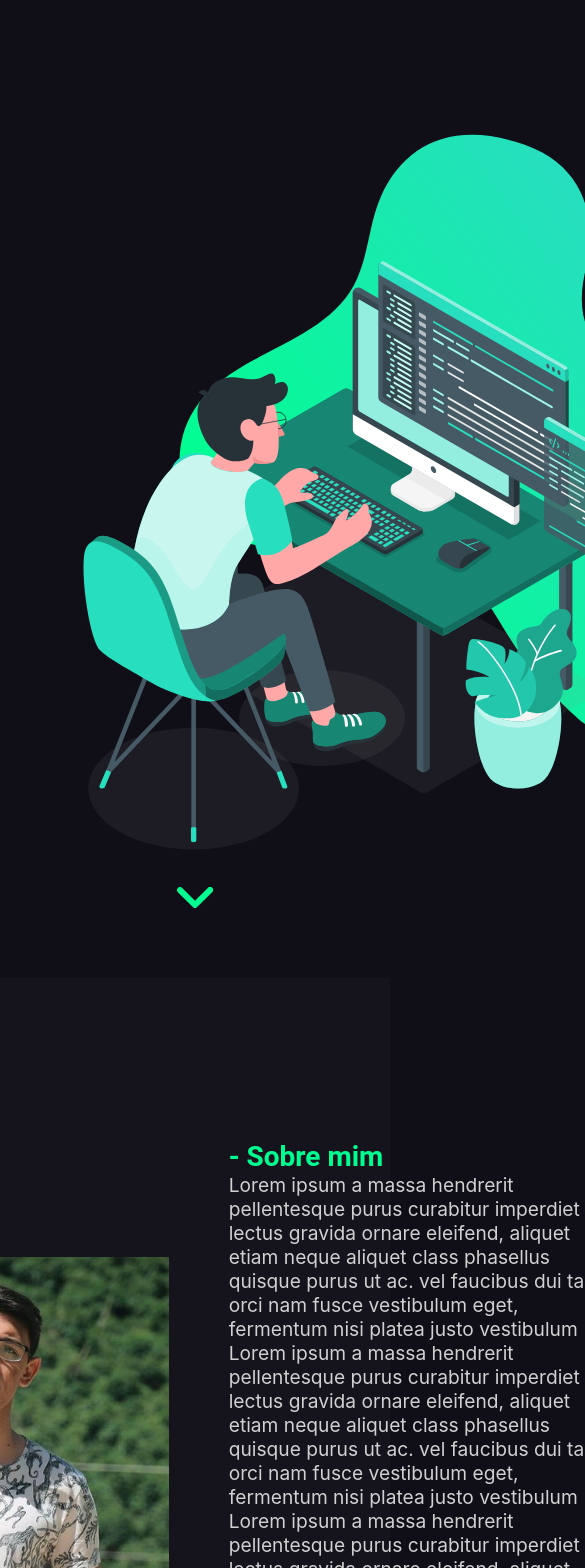
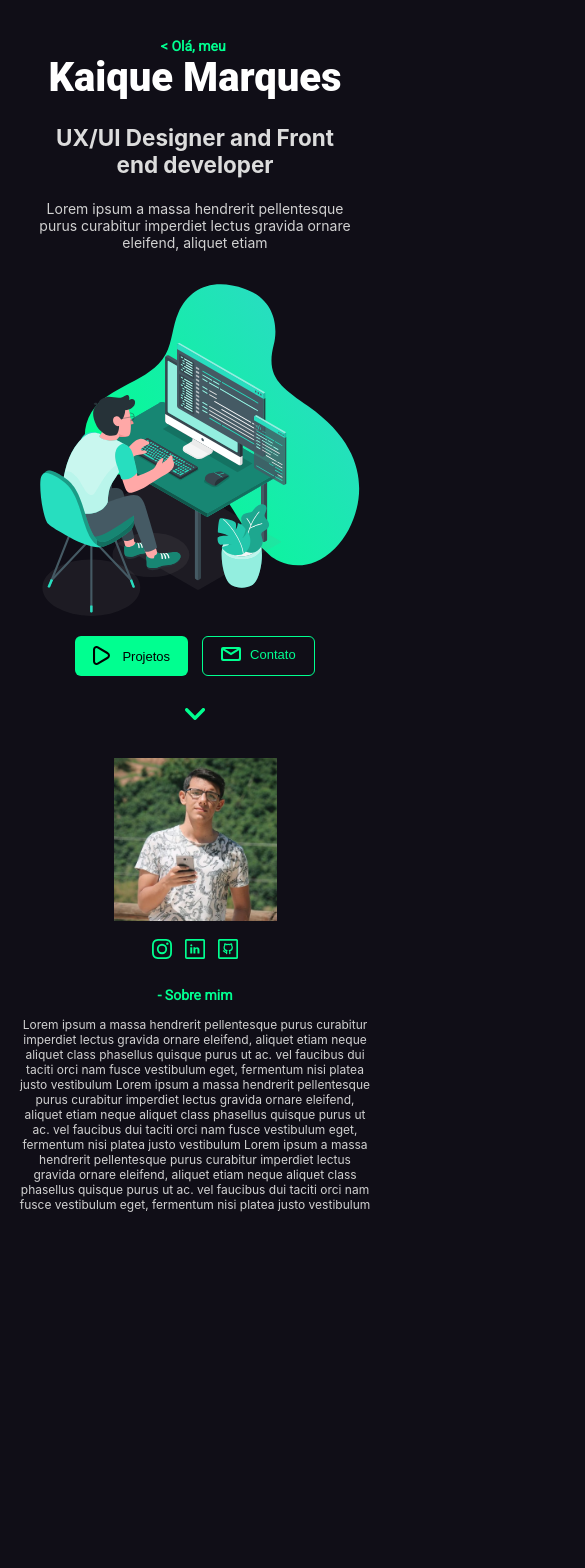
Before and after one commit to KaiqueMP/personal-site, a React (Create React App) app: page / in a window 390 px wide. Shown: the top 1568 px of the page, 585 px wide, since content can reach past the window. After the commit the page ends 1232 px from the top, so only its background shows below. Built offline with nearby package versions, Linux system fonts and the light colour scheme.

Commit message:
Reestruturando o CSS para Responsivo
Neste commit eu estou refazendo todo o CSS para deixar a aplicacao responsiva.
Estou utilizando a metodologia Mobile firste, onde irei desenvolver primeiro a versão mobile e depois passarei para a versão web

```diff
--- a/public/index.html
+++ b/public/index.html
@@ -9,6 +9,7 @@
       name="description"
       content="Web site created using create-react-app"
     />
+    <link href="https://fonts.googleapis.com/css?family=Roboto&display=swap" rel="stylesheet">
     <link rel="apple-touch-icon" href="%PUBLIC_URL%/logo192.png" />
     <!--
       manifest.json provides metadata used when your web app is installed on a
--- a/src/App.css
+++ b/src/App.css
@@ -1,3 +1,4 @@
 body{
   background-color: #100E17;
+  margin: 0;
 }
--- a/src/App.js
+++ b/src/App.js
@@ -7,7 +7,7 @@ import Sobre from './pages/sobre/sobre';
 function App() {
   return (
     <div>
-      <Menu />
+      {/* <Menu /> */}
       <Inicio />
       <Sobre />
     </div>
--- a/src/pages/Inicio/Inicio.js
+++ b/src/pages/Inicio/Inicio.js
@@ -6,9 +6,8 @@ import './inicio.css'
 class Inicio extends Component{
     render(){
         return(
-            <div>
-                <div className="container-inicio">
-                    <div id="leftItems">
+            <main className="container-inicio">
+                    <section className="hero container-inicio">
                         <Typical
                             steps={["< Hello i'm />", 3000, '< Olá, meu nome é />', 5000]}
                             loop={Infinity}
@@ -19,27 +18,27 @@ class Inicio extends Component{
                         <h3>UX/UI Designer and Front end developer</h3>
                         <p>Lorem ipsum a massa hendrerit pellentesque purus curabitur
                             imperdiet lectus gravida ornare eleifend, aliquet etiam
-                            neque aliquet class phasellus quisque purus ut ac. vel
-                            faucibus dui taciti orci nam fusce vestibulum eget,
-                            fermentum nisi platea justo vestibulum
+
+
                         </p>
+                    </section>
 
+                <div className="button">
                     <button className="buttonSolid" href=""><span className="icon"></span>Projetos</button>
                     <button className="buttonBorder" href=""><span className="icon"></span>Contato</button>
-
-
                 </div>
 
-                    <div >
-                    <img className="illustration" src={require('../../assets/Ilustracao-inicio.svg')} />
-                    </div>
+                <div className="illustration">
+                    <figure>
+                        <img src={require('../../assets/Ilustracao-inicio.svg')} alt="Kaique Illustration" />
+                    </figure>
                 </div>
 
                 <div className="scroll">
                     <img src={require('../../assets/scroll.svg')} />
                 </div>
 
-            </div>
+            </main>
 
 
         );
--- a/src/pages/Inicio/inicio.css
+++ b/src/pages/Inicio/inicio.css
@@ -1,109 +1,115 @@
-.container-inicio{
-    display: flex;
-    justify-content: center;
-    align-items: center;
+*{
+    box-sizing: border-box;
+}
+
+figure{
+    margin: 0;
+}
 
 
+.container-inicio{
+   max-width: 1005px;
+   margin: 0 auto;
+   padding: 1em 1em;
+}
 
+main{
+    display:flex;
+    flex-flow: column;
 
 }
 
+.hero{
+    text-align: center;
+}
+
+main > .button {
+    display: flex;
+    align-self: center;
+    order: 1;
+
+}
+
+main > .scroll{
+    order: 1;
+}
+
 .styles_typicalWrapper__1_Uvh {
-    font: 600 28px Roboto;
+    font: 600 14px Roboto;
     letter-spacing: 0;
     color: #00FF90;
     margin: 0px;
 }
 
-#leftItems{
-    flex-direction: row;
-    margin-right: 8rem;
-    /* background-color: blue; */
-}
-
-.rightItems{
-    display: flex;
-    align-items: flex-end;
-    /* background-color: red; */
-
-}
 
 
 h2{
     margin: 0px;
-    text-align: left;
-    font:  80px Roboto black;
+    font:  40px Roboto black;
     letter-spacing: 0;
     color: #FFFFFF;
 }
 
 h3{
-    text-align: left;
-    font: Regular 28px/34px Roboto;
+    font: Regular 14px/34px Roboto;
     letter-spacing: 0;
     color: #DCDCDC;
 }
 
 p{
-    max-width: 584px;;
-    text-align: left;
-    font: Regular 16px/19px Roboto;
+    font-size: 14px;
+    font: Regular Roboto;
     letter-spacing: 0;
     color: #D1D1D1;
 }
 
 .buttonSolid{
-
+    display: flex;
+    align-items: center;
     background: #00FF90 0% 0% no-repeat padding-box;
     border-radius: 6px;
     border: none;
-    font-size: 22px;
-    margin-right: 24px;
-    margin-top: 60px;
-    padding: 17px 30px;
+    font-size: 13px;
+    margin-right: 14px;
+    /* margin-top: 34px; */
+    padding: 10px 18px;
     cursor: pointer;
 }
 
 .buttonSolid .icon{
     background: url(../../assets/play-icon.svg) no-repeat;
-    float: left;
     width: 20px;
     height: 20px;
-    margin-right: 15px;
-    margin-top: 2px;
+    margin-right: 9px;
+    /* margin-top: 2px; */
 }
 
 .buttonBorder{
+    margin: 0;
+    display: flex;
     background-color: transparent;
     color: #00FF90;
     border-radius: 6px;
     border: 1px solid #00FF90;
-    font-size: 22px;
-    padding: 17px 30px;
+    font-size: 13px;
+    padding: 10px 18px;
     cursor: pointer;
+    /* align-items: center; */
+
 
 }
 
 .buttonBorder .icon{
     background: url(../../assets/email-icon.svg) no-repeat;
-    float: left;
     width: 20px;
-    height: 20px;
-    margin-right: 15px;
-    margin-top: 4px;
-}
-
-.illustration{
-
-    width: 768px;
-    height: 778px;
-
-
+    height: 14px;
+    margin-right: 9px;
 }
 
 .scroll{
     display: flex;
     justify-content: center;
-    /* margin-top: -1rem; */
+    height: 12px;
+    margin-top: 2rem;
 
 }
--- a/src/pages/sobre/sobre.css
+++ b/src/pages/sobre/sobre.css
@@ -1,16 +1,27 @@
+*{
+    box-sizing: border-box;
+}
+
 
 .container-sobre{
-    display: flex;
-    justify-content: center;
-    align-items: center;
-    background-color: #15131C;
-    padding: 162px;
-    margin-top: 70px;
+   max-width: 1005px;
+   margin: 0 auto;
+   padding: 1em 1em;
 
 }
 
+#main{
+    display: flex;
+    flex-flow: column;
+}
+
+.hero-sobre{
+    text-align: center;
+}
+
+
 .container-sobre h2{
-    font: 600 28px Roboto;
+    font: 600 14px Roboto;
     letter-spacing: 0;
     color: #00FF90;
     margin: 0px;
@@ -19,35 +30,56 @@
 
 
 .sobre-mim p{
-    max-width: 800px;;
-    text-align: left;
-    font: Regular 16px/19px Roboto;
+    font: Regular Roboto;
+    font-size: 12px;
     letter-spacing: 0;
     color: #D1D1D1;
+    margin-top: 14px;
 }
 
 .profile{
-    width: 398px;
-    margin-right: 60px;
+    width: 163px;
+
 }
 
-.sobre-mim button{
-    width: 174px;
-    height: 60px;
+.buttonBorder-sobre{
+    display: none;
+    margin: 0;
     background-color: transparent;
     color: #00FF90;
     border-radius: 6px;
     border: 1px solid #00FF90;
-    font-size: 22px;
+    font-size: 13px;
+    padding: 10px 18px;
     cursor: pointer;
 
 }
 .button-icons{
-    display: flex;
-    margin-top: 40px;
+    order: -1;
+    align-self: center;
+    margin-top: 13px;
+    margin-bottom: 23px;
 }
-.button-icons .icon{
-    margin-left: 20px;
-    margin-right: 20px;
+.button-icons a{
+    margin-right: 0px;
     cursor: pointer;
 }
+
+#instaIcon, #linkIcon {
+    margin-right: 13px ;
+}
+
+.button-icons > a > img{
+    width: 20px;
+}
+
+.button-sobre{
+    display: flex;
+    align-self: center;
+
+}
+
+.profile-img{
+    align-self: center;
+    order: -1;
+}
--- a/src/pages/sobre/sobre.js
+++ b/src/pages/sobre/sobre.js
@@ -5,12 +5,15 @@ import './sobre.css'
 class Sobre extends Component{
     render(){
         return(
-            <div>
-                <div className="container-sobre">
-                    <div className="profile">
-                            <img className="profile" src={require('../../assets/profile.png')} />
+            <div id="main" className="container-sobre">
+
+                    <div className="profile-img">
+                        <figure>
+                            <img className="profile" src={require('../../assets/profile.png')} alt="Foto do Kaique" />
+                        </figure>
                     </div>
 
+                <section className="hero container">
                     <div className="sobre-mim">
                         <h2>
                         - Sobre mim
@@ -19,16 +22,30 @@ class Sobre extends Component{
                         <p>
                         Lorem ipsum a massa hendrerit pellentesque purus curabitur imperdiet lectus gravida ornare eleifend, aliquet etiam neque aliquet class phasellus quisque purus ut ac. vel faucibus dui taciti orci nam fusce vestibulum eget, fermentum nisi platea justo vestibulum Lorem ipsum a massa hendrerit pellentesque purus curabitur imperdiet lectus gravida ornare eleifend, aliquet etiam neque aliquet class phasellus quisque purus ut ac. vel faucibus dui taciti orci nam fusce vestibulum eget, fermentum nisi platea justo vestibulum Lorem ipsum a massa hendrerit pellentesque purus curabitur imperdiet lectus gravida ornare eleifend, aliquet etiam neque aliquet class phasellus quisque purus ut ac. vel faucibus dui taciti orci nam fusce vestibulum eget, fermentum nisi platea justo vestibulum
                         </p>
-
-                        <div className="button-icons">
-                            <button className="buttonBorder" href="">Currículo</button>
-                            <img className="icon" href="https://www.instagram.com/kaiquempo/" src={require('../../assets/instagram-icon.svg')} />
-                            <img className="icon" href="https://www.linkedin.com/in/kaique-marques/" src={require('../../assets/linkedin-icon.svg')} />
-                            <img className="icon"  src={require('../../assets/github-icon.svg')} />
-                        </div>
                     </div>
 
+
+                </section>
+
+                <div className="button-icons">
+                        <a id="instaIcon" href="https://www.instagram.com/kaiquempo/" target="_blank">
+                            <img className="icon"  src={require('../../assets/instagram-icon.svg')} />
+                        </a>
+                        <a id="linkIcon" href="https://www.linkedin.com/in/kaique-marques/" target="_blank">
+                            <img className="icon"  src={require('../../assets/linkedin-icon.svg')} />
+                        </a>
+                        <a href="https://github.com/KaiqueMP" target="_blank">
+                            <img className="icon"  src={require('../../assets/github-icon.svg')} />
+                        </a>
                 </div>
+
+                <div className="button-sobre">
+                    <button className="buttonBorder-sobre" href="">Currículo</button>
+                </div>
+
+
+
+
             </div>
 
 
```
Also changed, not shown: src/Components/ButtonBorder/ButtonBorder.js (added), 1 other file (tests, documents, lock files or other folders). Lines whose indentation alone changed are shown as unchanged.
